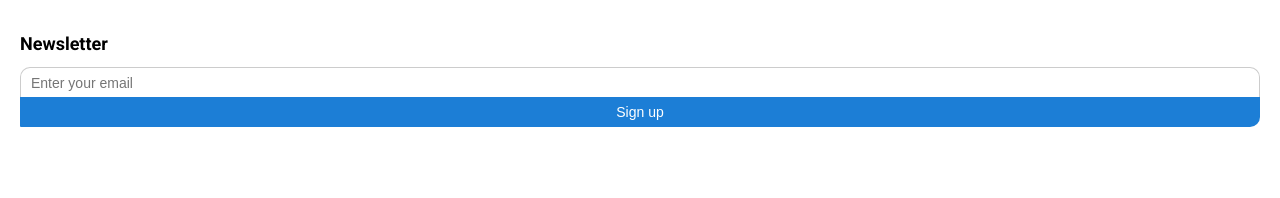
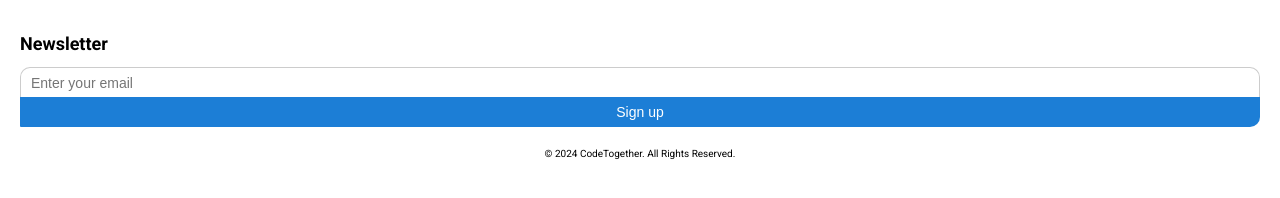
Before and after one commit to ali-ramazani/codetogether-club-bc, a website built with Parcel: page index.html in a window 1280 px wide. Shown: the part 5483-5681 px from the top of the page. Built offline with nearby package versions, Linux system fonts and the light colour scheme.

Commit message:
added copyright notice

```diff
--- a/css/style.css
+++ b/css/style.css
@@ -253,7 +253,7 @@ footer {
 .footer {
   font-size: var(--footer-font-size);
   display: grid;
-  grid-template-rows: repeat(3, 1fr);
+  grid-template-rows: repeat(2, 1fr);
   grid-row-gap: 2rem;
 }
 
@@ -340,3 +340,8 @@ footer {
 .newsletter-signup {
   border-radius: 0 0 1rem 0.1rem;
 }
+
+.copyright {
+  display: flex;
+  justify-content: center;
+}
--- a/index.html
+++ b/index.html
@@ -132,6 +132,9 @@
               <button class="newsletter-signup">Sign up</button>
             </div>
         </div>
+        <div class="copyright">
+        <small>&copy 2024 CodeTogether. All Rights Reserved.</small>
+        </div>
     </footer>
   </body>
 </html>
```
